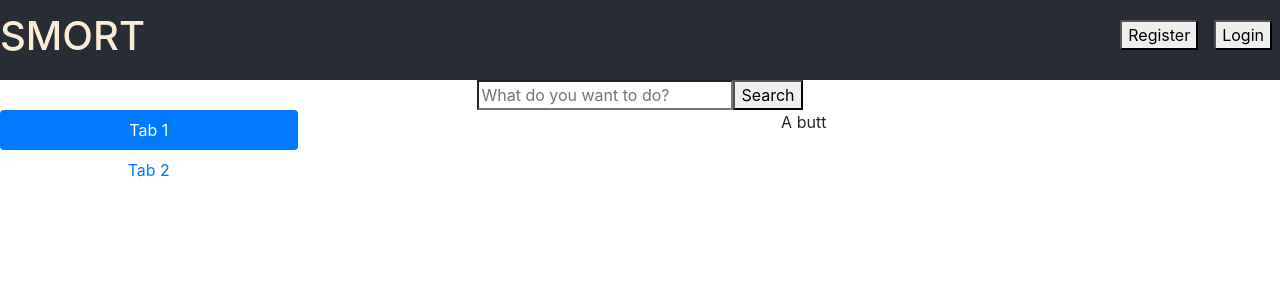
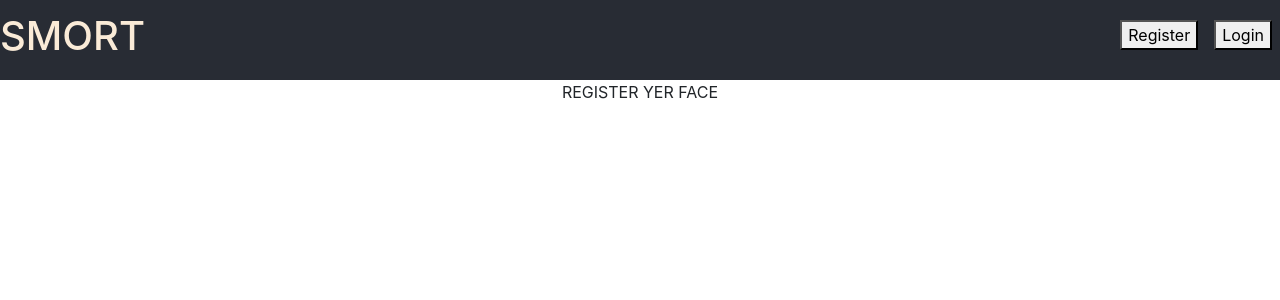
Before and after one commit to Ibirn/retodo, a React (Create React App) app in the folder smtd/: page /register in a window 1280 px wide. Shown: the top 300 px of the page. Built offline with nearby package versions, Linux system fonts and the light colour scheme.

Commit message:
Add react-router to navigate to registration page

```diff
--- a/smtd/package.json
+++ b/smtd/package.json
@@ -6,11 +6,13 @@
     "@testing-library/jest-dom": "^5.11.9",
     "@testing-library/react": "^11.2.5",
     "@testing-library/user-event": "^12.6.3",
+    "axios": "^0.21.1",
     "bootstrap": "^4.6.0",
     "node-sass": "^5.0.0",
     "react": "^17.0.1",
     "react-bootstrap": "^1.4.3",
     "react-dom": "^17.0.1",
+    "react-router-dom": "^5.2.0",
     "react-scripts": "4.0.2",
     "web-vitals": "^1.1.0"
   },
--- a/smtd/src/App.js
+++ b/smtd/src/App.js
@@ -3,15 +3,19 @@ import "./App.css";
 import Search from "./components/Search";
 import Lists from "./components/Lists";
 import Navbar from "./components/Navbar";
+import Register from "./components/Register";
+import { BrowserRouter, Route } from "react-router-dom";
 
 function App() {
   return (
     <div className="App">
-      <header className="App-header">
-        <Navbar />
-      </header>
-      <Search />
-      <Lists />
+      <BrowserRouter>
+        <header className="App-header">
+          <Navbar />
+        </header>
+        <Route exact path="/" component={Lists} />
+        <Route exact path="/register" component={Register} />
+      </BrowserRouter>
     </div>
   );
 }
--- a/smtd/src/components/Lists.jsx
+++ b/smtd/src/components/Lists.jsx
@@ -1,4 +1,5 @@
-import React from "react";
+import React, { useEffect } from "react";
+import axios from "axios";
 import Tab from "react-bootstrap/Tab";
 import Nav from "react-bootstrap/Nav";
 import Row from "react-bootstrap/Row";
@@ -6,6 +7,13 @@ import Col from "react-bootstrap/Col";
 import "bootstrap/dist/css/bootstrap.min.css";
 
 export default function Search(props) {
+  useEffect(() => {
+    axios.get(`/api/tasks`).then((response) => {
+      console.log(response.data);
+    });
+    return () => {};
+  }, []);
+
   return (
     <Tab.Container id="left-tabs-example" defaultActiveKey="first">
       <Row>
--- a/smtd/src/components/Navbar.jsx
+++ b/smtd/src/components/Navbar.jsx
@@ -1,12 +1,16 @@
 import React from "react";
 import "../styles/navbarStyle.scss";
+import axios from "axios";
+import { Link } from "react-router-dom";
 
 export default function Navbar(props) {
   return (
     <nav>
       <h1>SMORT</h1>
       <div>
-        <button>Register</button>
+        <Link to={"/register"}>
+          <button>Register</button>
+        </Link>
         <button>Login</button>
       </div>
     </nav>
--- /dev/null
+++ b/smtd/src/components/Register.jsx
@@ -0,0 +1,5 @@
+import React from "react";
+
+export default function Register(props) {
+  return <div>REGISTER YER FACE</div>;
+}
```
Also changed, not shown: 1 other file (tests, documents, lock files or other folders).
